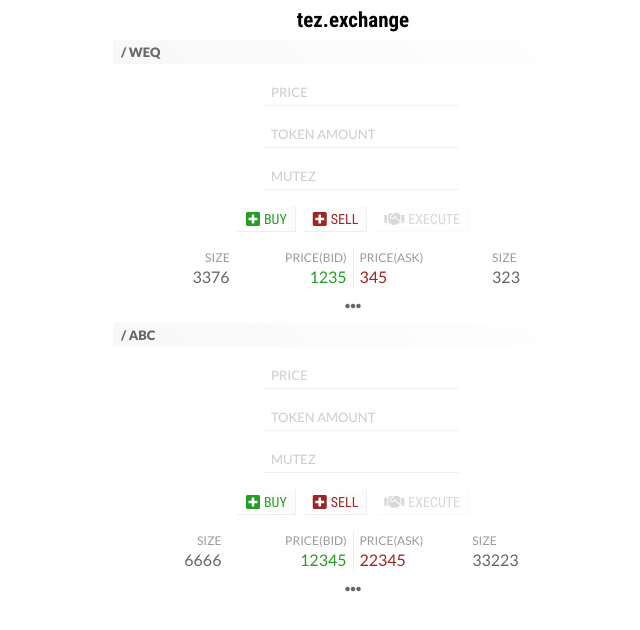
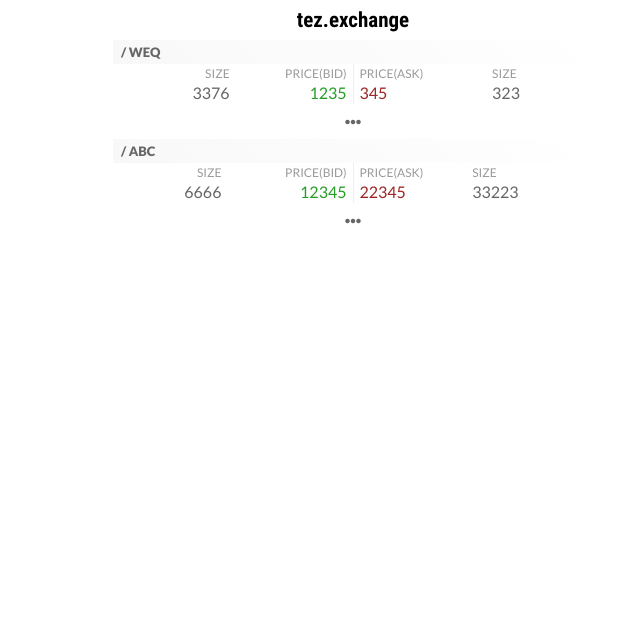
Before and after one commit to tezexchange/tezexchange-web, a Nuxt app: page / in a window 1280 px wide. Shown: the top 630 px of the page, without its empty margins (287-927 px from the left). Built offline with nearby package versions, Linux system fonts and the light colour scheme.

Commit message:
add transition for toggle

```diff
--- a/src/components/OperationPanel.vue
+++ b/src/components/OperationPanel.vue
@@ -92,7 +92,7 @@
     <button class="sell-btn">
       <i class="fas fa-plus-square"></i> <span>SELL</span>
     </button>
-    <button :disabled="!can_execute" @click="alert(3)">
+    <button :disabled="!can_execute">
       <i class="fas fa-handshake"></i> <span>EXECUTE</span>
     </button>
   </div>
--- a/src/layouts/default.vue
+++ b/src/layouts/default.vue
@@ -48,7 +48,20 @@ button span {font-family: 'Roboto Condensed'; font-size: 14px; }
 header {margin: 8px 0;}
 .logo {text-align: center; transition: all 0.5s}
 .logo * {font-family: 'Roboto Condensed'; font-weight: 700; font-size: 21px;}
+
+.expand-enter-active {
+  transition: all .5s;
+}
+.expand-leave-active {
+  transition: all .5s;
+}
+.expand-enter, .expand-leave-to {
+  transform: translateY(16px);
+  opacity: 0;
+}
+
 </style>
+
 <style scoped>
 .wrapper {max-width: 480px; margin: 0 auto;}
 </style>
--- a/src/pages/token/token.vue
+++ b/src/pages/token/token.vue
@@ -29,9 +29,11 @@
       / {{name}}
     </div>
 
-    <div class="operation-wrapper">
-      <operation-panel ref="op_panel" />
-    </div>
+    <transition name="expand">
+      <div class="operation-wrapper" v-show="!mini || active_orders.price">
+        <operation-panel ref="op_panel" />
+      </div>
+    </transition>
 
     <div class="orders-wrapper">
       <div class="buying">
@@ -81,7 +83,7 @@
 <style scoped>
 .title {font-size: 13px; padding: 4px 0 4px 8px; font-weight: 900; background: rgb(248,248,248); background: linear-gradient(45deg, rgba(248,248,248,1) 0%, rgba(255,255,255,1) 100%);}
 
-.operation-wrapper {text-align: center; margin: 16px 0;}
+.operation-wrapper {overflow: hidden; text-align: center; margin: 16px 0;}
 
 .orders-wrapper { display: flex; margin: 0 8px;}
 .orders-wrapper > div {flex-grow: 1; width: 100%; overflow:hidden; opacity: 1; transition: width .5s, opacity .5s}
@@ -98,4 +100,5 @@ th {font-size: 12px; color: #999; font-weight: 400}
 .active-orders {font-weight: 900}
 
 .footer {margin: 8px 0; text-align: center}
+
 </style>
```
